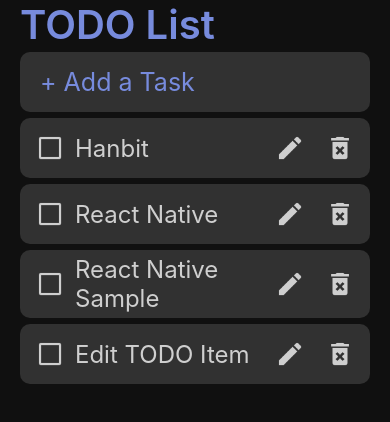
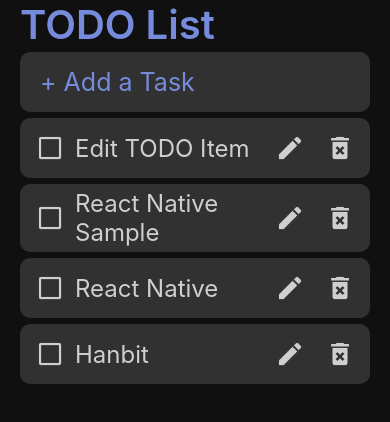
Before and after one commit to SangwooEom/react-native-todo, a React Native app: screen / in a window 390 px wide. Shown: the top 422 px of the page. Built offline with nearby package versions, Linux system fonts and the light colour scheme.

Commit message:
추가 기능 구현 완료

```diff
--- a/src/App.tsx
+++ b/src/App.tsx
@@ -1,7 +1,7 @@
 import React, {useState} from 'react';
 import styled, {ThemeProvider} from 'styled-components/native';
 import {theme, Theme} from './theme';
-import {StatusBar, Alert, Dimensions} from 'react-native';
+import {StatusBar, Dimensions} from 'react-native';
 import Input from './components/Input';
 import Task from './components/Task';
 
@@ -29,9 +29,20 @@
   const width = Dimensions.get('window').width;
   const [newTask, setNewTask] = useState('');
 
+  const [tasks, setTasks] = useState({
+    '1': {id: '1', text: 'Hanbit', completed: false},
+    '2': {id: '2', text: 'React Native', completed: true},
+    '3': {id: '3', text: 'React Native Sample', completed: false},
+    '4': {id: '4', text: 'Edit TODO Item', completed: false},
+  });
+
   const _addTask = () => {
-    Alert.alert(`Add: ${newTask}`);
+    const ID = Date.now().toString();
+    const newTaskObject = {
+      [ID]: {id: ID, text: newTask, completed: false},
+    };
     setNewTask('');
+    setTasks({...tasks, ...newTaskObject});
   };
 
   const _handleTextChange = (text: string) => {
@@ -53,10 +64,11 @@
           onSubmitEditing={_addTask}
         />
         <List width={width}>
-          <Task text="Hanbit" />
-          <Task text="React Native" />
-          <Task text="React Native Sample" />
-          <Task text="Edit TODO Item" />
+          {Object.values(tasks)
+            .reverse()
+            .map(item => (
+              <Task key={item.id} text={item.text} />
+            ))}
         </List>
       </Container>
     </ThemeProvider>
```
